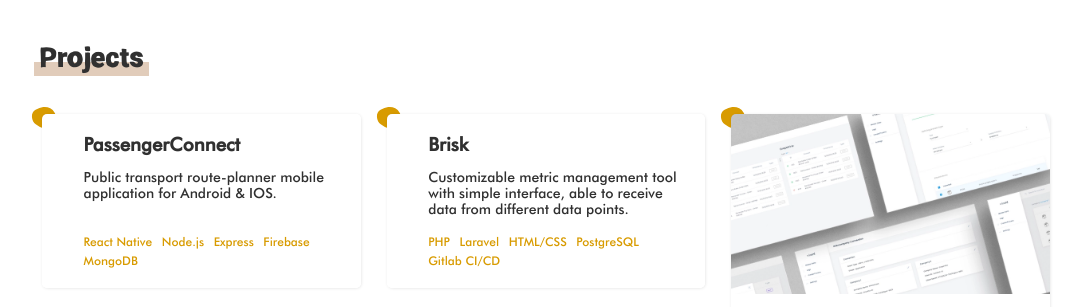
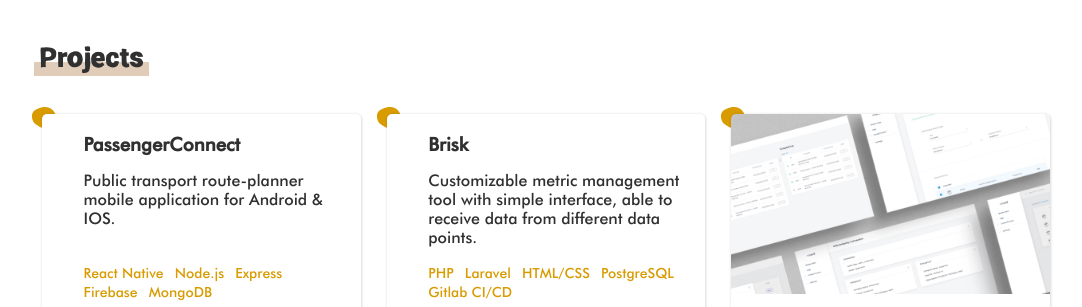
Before and after one commit to smbea/Personal-Website, a Gatsby site: page / in a window 1280 px wide. Shown: the part 1690-1997 px from the top of the page, without its empty margins (94-1176 px from the left). Built offline with nearby package versions, Linux system fonts and the light colour scheme; Gatsby itself is replaced by a stand-in of ours.

Commit message:
Size up body font and increase shadow contranst

```diff
--- a/src/components/card.js
+++ b/src/components/card.js
@@ -12,7 +12,7 @@ import yellowBlob from "../images/yellowBlob.svg";
 const useStyles = createUseStyles({
     card: {
         minWidth: "270px",
-        boxShadow: "0.5px 0.5px 3px rgb(0 0 0 / 10%)",
+        boxShadow: "0.5px 0.5px 3px rgb(0 0 0 / 20%)",
         borderRadius: "5px",
         display: "flex",
         flexDirection: "column",
@@ -53,7 +53,7 @@ const useStyles = createUseStyles({
     },
     projectDescription: {
         display: "flex",
-        fontSize: "14px",
+        fontSize: "16px",
     },
     cardTextContent: {
         marginLeft: "1.4em",
@@ -71,7 +71,7 @@ const useStyles = createUseStyles({
     keywords: {
         color: "var(--yellow)",
         marginRight: ".8em",
-        fontSize: "12px",
+        fontSize: "14px",
         display: "inline-block",
     },
 });
```
